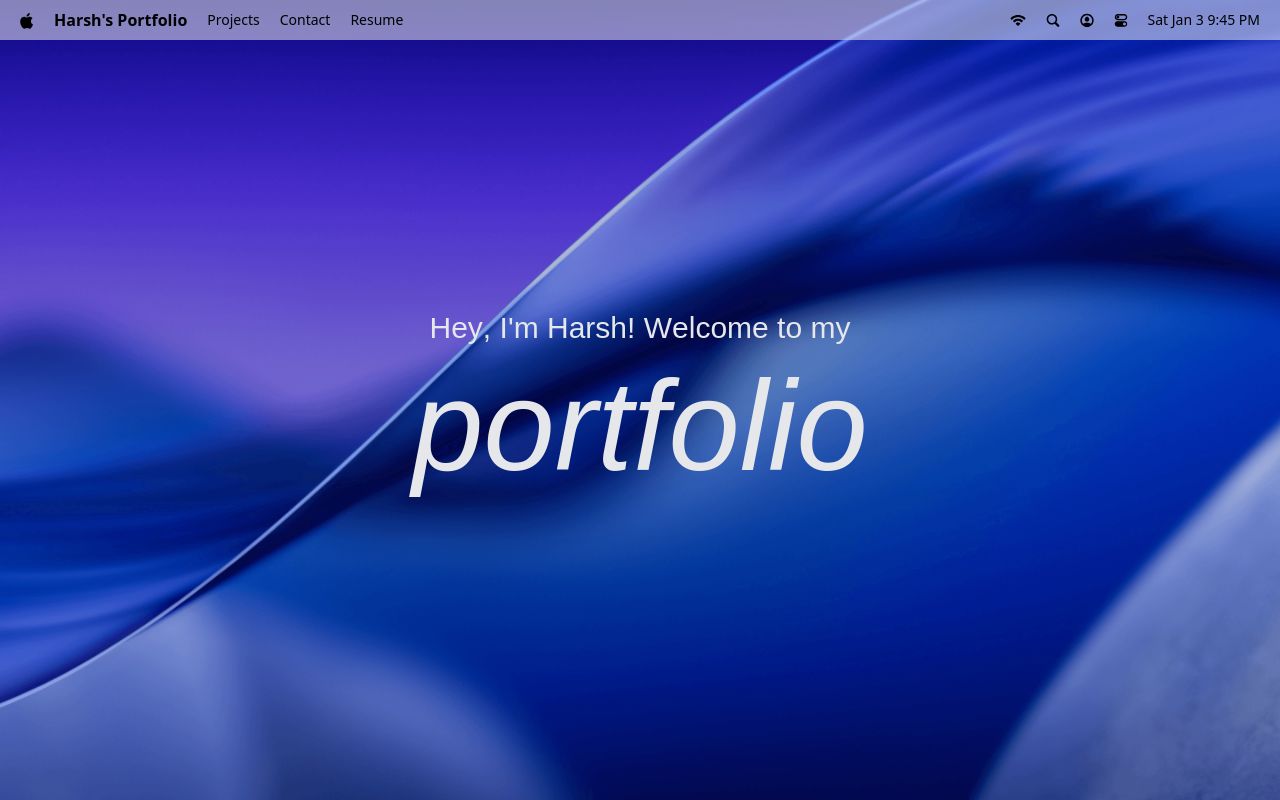
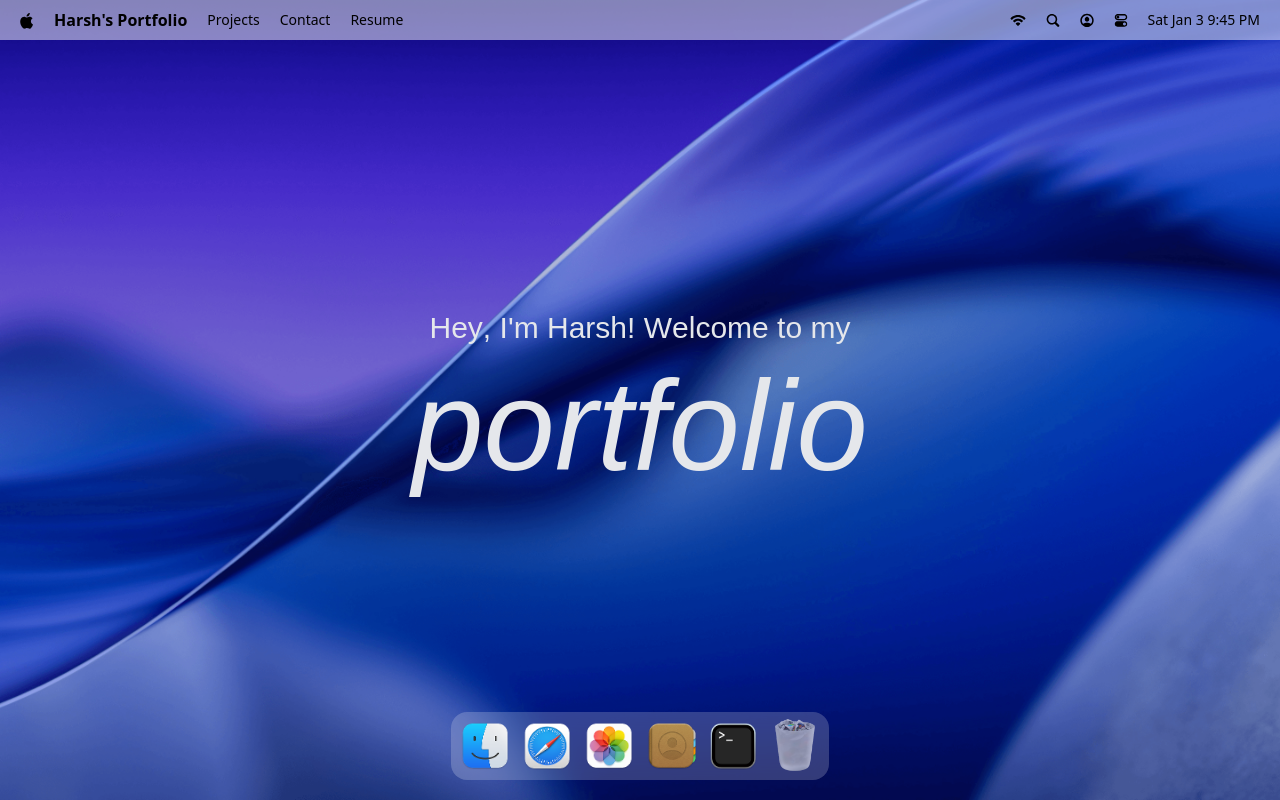
Before and after one commit to Herik25/new-portfolio, a React (Vite) app: page / in a window 1280 px wide. Built offline with nearby package versions, Linux system fonts and the light colour scheme.

Commit message:
added dock feature

```diff
--- a/package.json
+++ b/package.json
@@ -20,6 +20,7 @@
     "motion": "^12.23.26",
     "react": "^19.2.0",
     "react-dom": "^19.2.0",
+    "react-tooltip": "^5.30.0",
     "tailwind-merge": "^3.4.0",
     "tailwindcss": "^4.1.18"
   },
--- a/src/App.jsx
+++ b/src/App.jsx
@@ -1,4 +1,4 @@
-import { Navbar, Welcome } from "#components";
+import { Dock, Navbar, Welcome } from "#components";
 import React from "react";
 
 function App() {
@@ -6,6 +6,7 @@
     <div>
       <Navbar />
       <Welcome />
+      <Dock />
     </div>
   );
 }
--- /dev/null
+++ b/src/components/Dock.jsx
@@ -0,0 +1,90 @@
+import { dockApps } from "#constants";
+import { useGSAP } from "@gsap/react";
+import React, { useRef } from "react";
+import { Tooltip } from "react-tooltip";
+import gsap from "gsap";
+
+export default function Dock() {
+  const dockRef = useRef(null);
+
+  useGSAP(() => {
+    const dock = dockRef.current;
+    if (!dock) return;
+
+    const icons = dock.querySelectorAll(".dock-icon");
+
+    const animateIcons = (mouseX) => {
+      const { left } = dock.getBoundingClientRect();
+
+      icons.forEach((icon) => {
+        const { left: iconLeft, width } = icon.getBoundingClientRect();
+        const center = iconLeft - left + width / 2;
+        const distance = Math.abs(mouseX - center);
+        const intencity = Math.exp(-(distance ** 2.5) / 20000);
+
+        gsap.to(icon, {
+          scale: 1 + 0.25 * intencity,
+          y: -15 * intencity,
+          duration: 0.2,
+          ease: "power1.out",
+        });
+      });
+    };
+
+    const handleMouseMove = (e) => {
+      const { left } = dock.getBoundingClientRect();
+      animateIcons(e.clientX - left);
+    };
+
+    const resetIcons = () => {
+      icons.forEach((icon) =>
+        gsap.to(icon, {
+          scale: 1,
+          y: 0,
+          duration: 0.3,
+          ease: "power1.out",
+        })
+      );
+    };
+
+    dock.addEventListener("mousemove", handleMouseMove);
+    dock.addEventListener("mouseleave", resetIcons);
+
+    return () => {
+      dock.removeEventListener("mousemove", handleMouseMove);
+      dock.removeEventListener("mouseleave", removeEventListener);
+    };
+  }, []);
+
+  const toggleApps = () => {};
+
+  return (
+    <section id="dock">
+      <div ref={dockRef} className="dock-container">
+        {dockApps.map((item) => (
+          <div key={item.id} className="relative flex justify-center">
+            <button
+              type="button"
+              className="dock-icon"
+              aria-label={item.name}
+              data-tooltip-id="dock-tooltip"
+              data-tooltip-content={item.name}
+              data-tooltip-delay-show={150}
+              disabled={!item.canOpen}
+              onClick={() => toggleApps({ id: item.id, canOpen: item.canOpen })}
+            >
+              <img
+                src={`/images/${item.icon}`}
+                alt={item.name}
+                loading="lazy"
+                className={item.canOpen ? "" : "opacity-60"}
+              />
+            </button>
+          </div>
+        ))}
+
+        <Tooltip id="dock-tooltip" place="top" className="tooltip" />
+      </div>
+    </section>
+  );
+}
--- a/src/components/index.js
+++ b/src/components/index.js
@@ -1,4 +1,5 @@
 import Navbar from "#components/Navbar";
 import Welcome from "#components/Welcome";
+import Dock from "#components/Dock";
 
-export { Navbar, Welcome };
+export { Navbar, Welcome, Dock };
```
Also changed, not shown: 1 other file (tests, documents, lock files or other folders).
